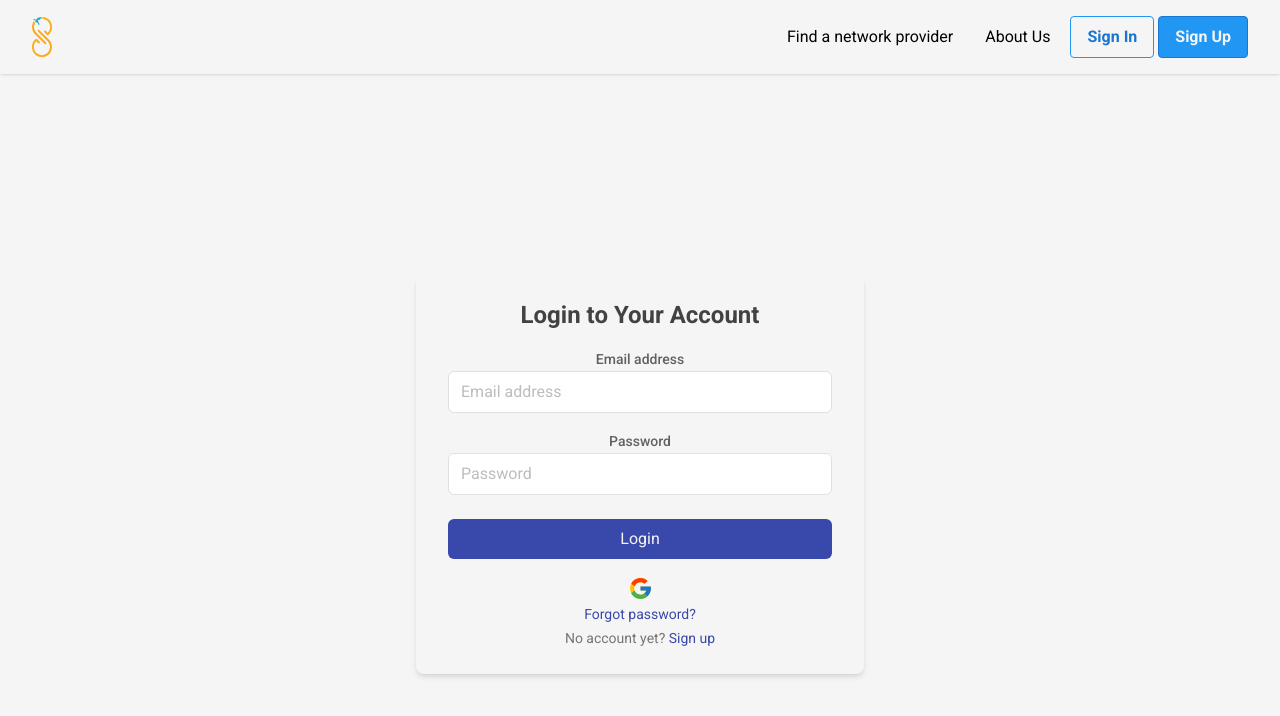
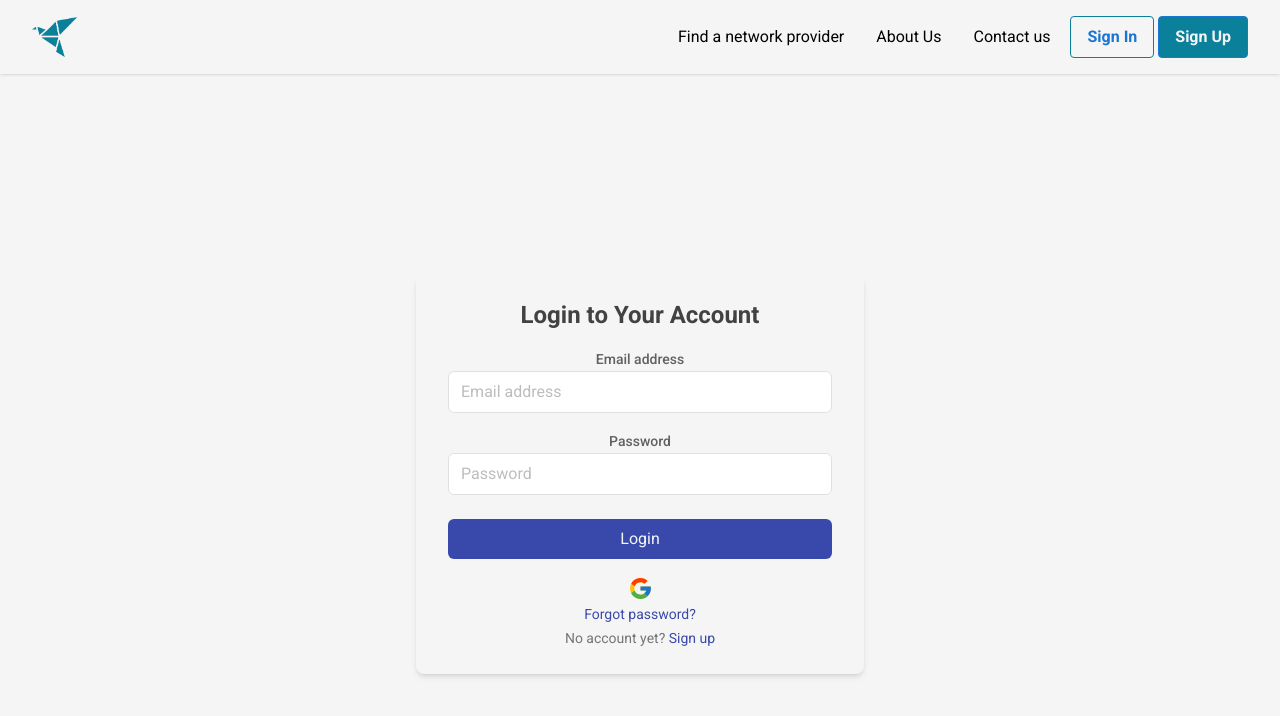
Before and after one commit to ChrissieDk/Settl-React-PWA, a React (Create React App) app: page /Settl-React-PWA/login in a window 1280 px wide. Shown: the top 716 px of the page. Built offline with nearby package versions, Linux system fonts and the light colour scheme; no server answers.

Commit message:
Update main color, adjust spacing

```diff
--- a/src/Navbar.tsx
+++ b/src/Navbar.tsx
@@ -2,7 +2,7 @@ import React, { useState, useEffect } from "react";
 import { useNavigate } from "react-router-dom";
 import { signOut } from "firebase/auth";
 import { auth } from "./firebase-config";
-import logo from "./img/settl_logo1.png";
+import logo from "./img/Homepage/settl icon.png";
 
 export function StickyNavbar() {
   const [openNav, setOpenNav] = useState(false);
@@ -63,6 +63,14 @@ export function StickyNavbar() {
           className="flex items-center hover:text-blue-500"
         >
           About Us
+        </a>
+      </li>
+      <li className="p-1 font-normal">
+        <a
+          href="/Settl-React-PWA/"
+          className="flex items-center hover:text-blue-500"
+        >
+          Contact us
         </a>
       </li>
     </ul>
--- a/src/components/HomePageComponents.tsx/HeroSection/HeroSection.tsx
+++ b/src/components/HomePageComponents.tsx/HeroSection/HeroSection.tsx
@@ -1,26 +1,36 @@
 // HeroSection.jsx
 import React from "react";
-import phoneImage from "../../../img/HP_Phones.png";
+import phoneImage from "../../../img/Homepage/phones_updated.png";
 import { HeroSectionProps } from "../../../types/Types";
+import settlLogo from "../../../img/Homepage/Settl logo.png";
 
 const HeroSection: React.FC<HeroSectionProps> = ({ dynamicText }) => {
   return (
     <section className="">
       <div className="flex flex-col lg:flex-row w-full">
-        <div className="lg:w-1/2 lg:pt-10">
+        <div className="lg:w-1/2 ">
+          <img
+            className=" h-[3.5em] w-auto lg:h-[6rem] mb-8"
+            src={settlLogo}
+            alt="Settl-logo"
+          />
           <h1 className="font-medium text-4xl lg:text-7xl text-left text-blue-700">
             Welcome to <span className="text-orange-400">Settl</span>: Where
             Health Meets <span className="text-orange-400">{dynamicText}</span>.
           </h1>
-          <div className="lg:pt-10">
+          <div className="lg:pt-5">
             <p className="pt-2 text-left text-blue-700">
-              Say goodbye to medical bills and embrace a future of wellness with
-              our revolutionary tokens. With Settl tokens, embrace a future
-              where your health is secured without the burdens of insurance
-              premiums and bills.
+              We’re all about healthcare made easy. Our goal is to give you the
+              freedom to pick the healthcare options that fit you best, make
+              managing payments easy with our flexible payment alternatives, and
+              give you the choice of an extensive array of options when
+              selecting your network provider.
             </p>
           </div>
-          <div className="pt-4 pb-4 lg:pt-10 lg:pb-2 flex justify-center lg:justify-start">
+          <div className="pt-4 pb-4 lg:pt-10 lg:pb-2 flex justify-center mx-1 gap-3">
+            <button className="w-2/3 p-4 border shadow-md rounded-xl lg:w-1/2 bg-orange-400 text-white hover:bg-transparent hover:border-black hover:text-black active:transparent active:scale-95 transition duration-200 ease-in-out">
+              <h1 className="lg:text-xl font-medium">HOW IT WORKS</h1>
+            </button>
             <button className="w-2/3 p-4 border shadow-md rounded-xl lg:w-1/2 bg-orange-400 text-white hover:bg-transparent hover:border-black hover:text-black active:transparent active:scale-95 transition duration-200 ease-in-out">
               <h1 className="lg:text-xl font-medium">HOW IT WORKS</h1>
             </button>
--- a/tailwind.config.js
+++ b/tailwind.config.js
@@ -213,7 +213,9 @@ module.exports = withMT({
           800: "#DE5E75",
           900: "#BF2743",
         },
-        blue: {},
+        blue: {
+          500: "#0B809B",
+        },
       },
     },
     plugins: [],
```
Also changed, not shown: src/img/Homepage/phones_updated.png (added).
